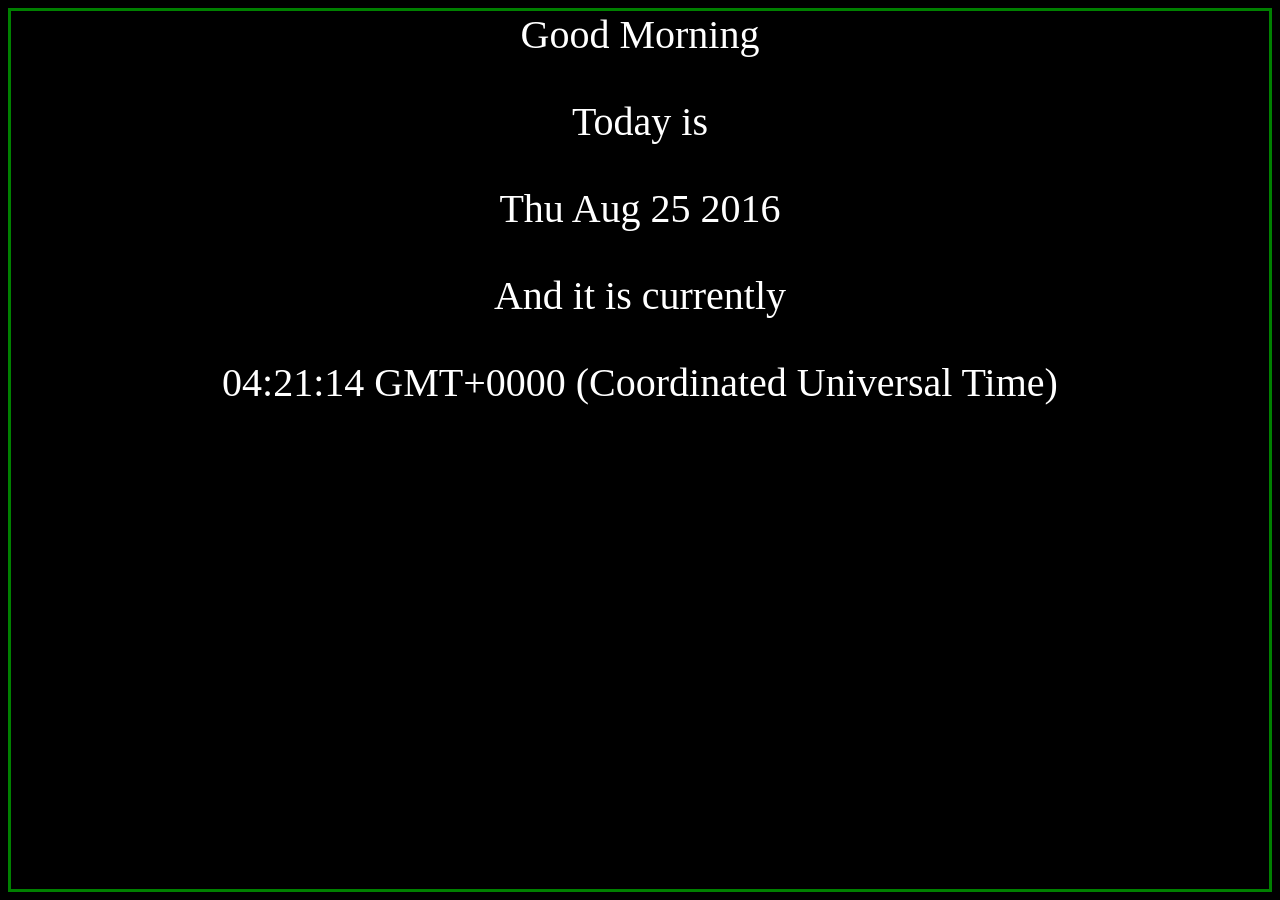
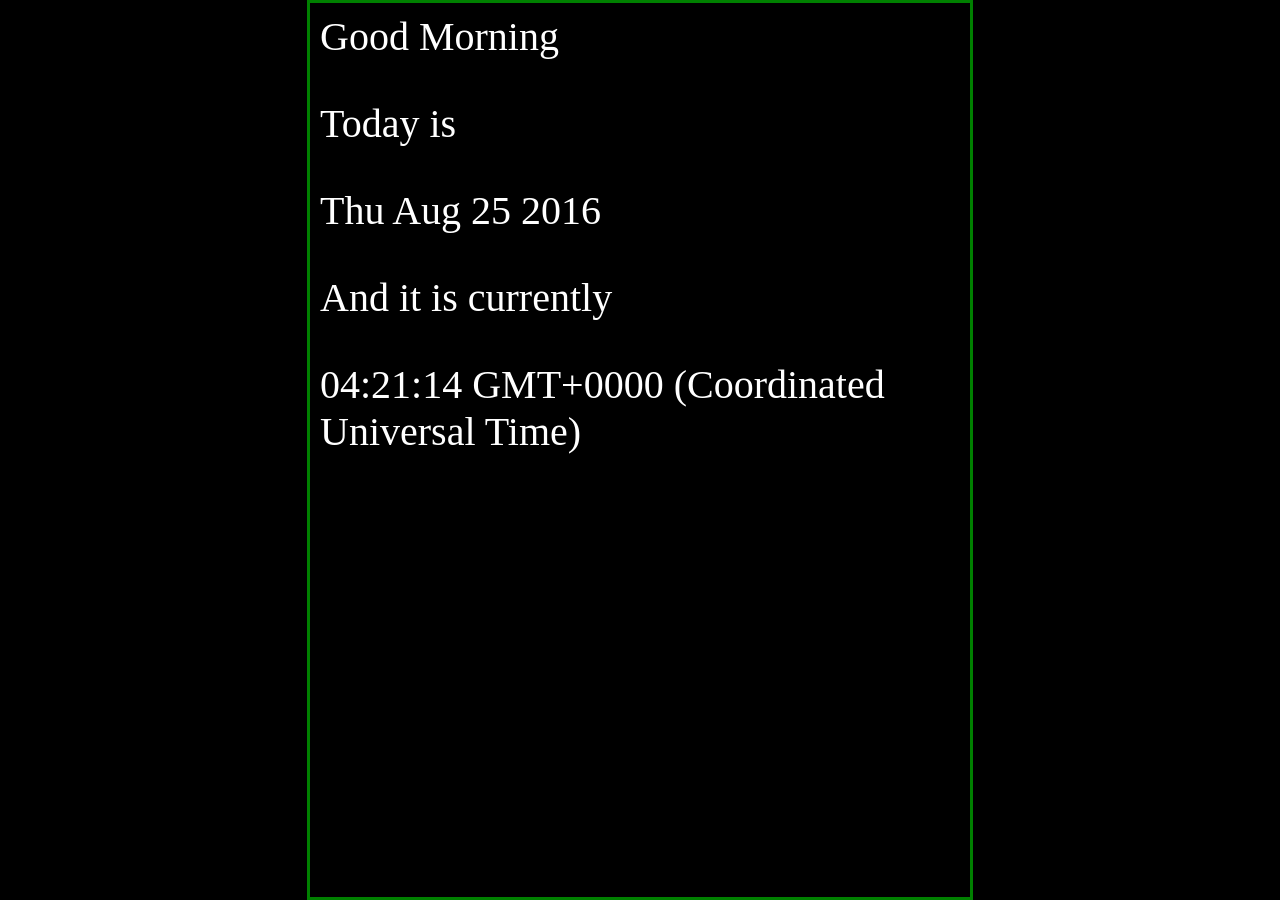
Before and after one commit to qbauer82/qbauer82.github.io, a Jekyll site: the page dashboard.html, which Jekyll copies as it is, in a window 1280 px wide. Built offline with Jekyll 4.4.1, drawn with Linux system fonts in a browser that asks for light colours.

Commit message:
Update dashboard.css

```diff
--- a/css/dashboard.css
+++ b/css/dashboard.css
@@ -1,8 +1,10 @@
 body {
 background-color: black;
 color: white;
-text-align: center;
-border: 3px solid green;
+margin: auto;
+    width: 50%;
+    border: 3px solid green;
+    padding: 10px;
 font-size: 2.5em; /* 40px/16=2.5em */
 }
 
```
